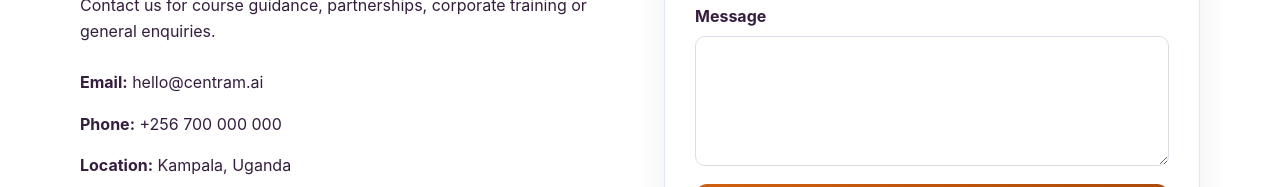
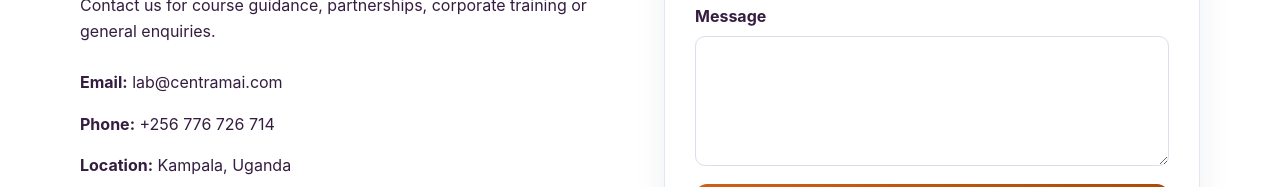
Before and after one commit to esther2145/centram-ai, a React (Vite) app in the folder frontend/: page /contact in a window 1280 px wide. Shown: the part 461-648 px from the top of the page. Built offline with nearby package versions, Linux system fonts and the light colour scheme.

Commit message:
Update Contact.jsx

```diff
--- a/frontend/src/pages/Contact.jsx
+++ b/frontend/src/pages/Contact.jsx
@@ -6,5 +6,5 @@ export default function Contact() {
   const [status, setStatus] = useState("");
   const update = (e) => setForm({ ...form, [e.target.name]: e.target.value });
   const submit = async (e) => { e.preventDefault(); try { await api.contact(form); setStatus("Message sent successfully."); setForm({ name: "", email: "", subject: "", message: "" }); } catch (error) { setStatus(error.message); } };
-  return <main className="page-section container contact-grid"><div><span className="eyebrow">CONTACT US</span><h1>Let’s discuss your learning goals.</h1><p>Contact us for course guidance, partnerships, corporate training or general enquiries.</p><div className="contact-details"><p><strong>Email:</strong> hello@centram.ai</p><p><strong>Phone:</strong> +256 700 000 000</p><p><strong>Location:</strong> Kampala, Uganda</p></div></div><form className="form-card" onSubmit={submit}><label>Name<input required name="name" value={form.name} onChange={update} /></label><label>Email<input required type="email" name="email" value={form.email} onChange={update} /></label><label>Subject<input required name="subject" value={form.subject} onChange={update} /></label><label>Message<textarea required minLength="10" name="message" value={form.message} onChange={update} /></label><button className="button primary">Send Message</button>{status && <p className="form-message">{status}</p>}</form></main>;
+  return <main className="page-section container contact-grid"><div><span className="eyebrow">CONTACT US</span><h1>Let’s discuss your learning goals.</h1><p>Contact us for course guidance, partnerships, corporate training or general enquiries.</p><div className="contact-details"><p><strong>Email:</strong> lab@centramai.com</p><p><strong>Phone:</strong> +256 776 726 714</p><p><strong>Location:</strong> Kampala, Uganda</p></div></div><form className="form-card" onSubmit={submit}><label>Name<input required name="name" value={form.name} onChange={update} /></label><label>Email<input required type="email" name="email" value={form.email} onChange={update} /></label><label>Subject<input required name="subject" value={form.subject} onChange={update} /></label><label>Message<textarea required minLength="10" name="message" value={form.message} onChange={update} /></label><button className="button primary">Send Message</button>{status && <p className="form-message">{status}</p>}</form></main>;
 }
```
